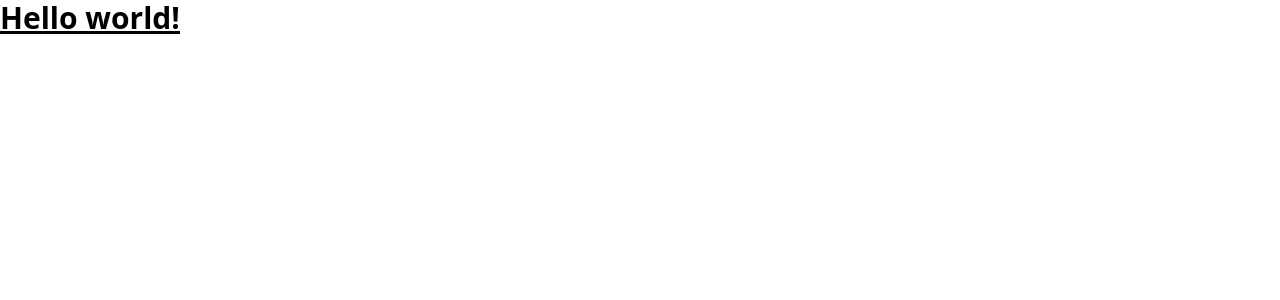
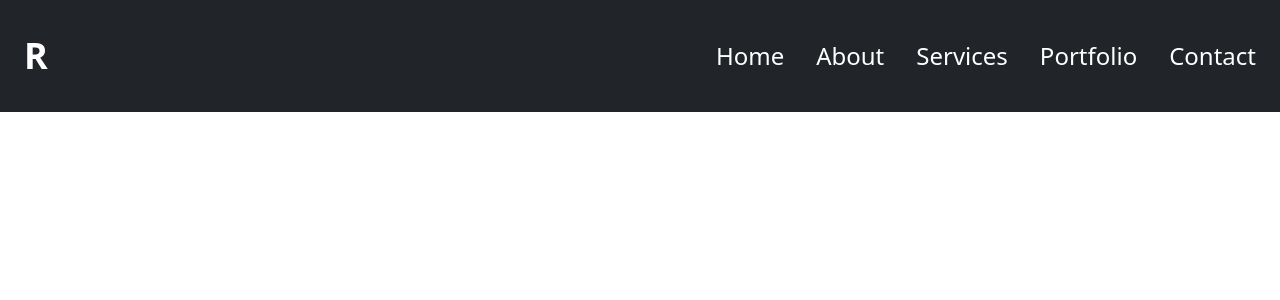
Before and after one commit to wedadosama/R-With-React, a React (Create React App) app: page / in a window 1280 px wide. Shown: the top 300 px of the page. Built offline with nearby package versions, Linux system fonts and the light colour scheme.

Commit message:
Add:Header

```diff
--- a/src/App.js
+++ b/src/App.js
@@ -1,7 +1,14 @@
-export default function App() {
+import Header from "./Header";
+
+
+
+function App() {
   return (
-    <h1 className="text-3xl font-bold underline">
-      Hello world!
-    </h1>
-  )
+    <>
+      <Header />
+
+    </>
+  );
 }
+
+export default App;
--- a/src/Header.jsx
+++ b/src/Header.jsx
@@ -1,9 +1,55 @@
-function Header(){
-  return(
-    <header>
+import { useState } from "react";
 
+function Header() {
+  const [menuOpen, setMenuOpen] = useState(false);
+
+  return (
+    <header className="absolute top-0 left-0 w-full flex justify-between items-center p-6 bg-[#212529] text-white">
+      <h1 className="text-4xl font-bold">R</h1>
+      <nav>
+        {}
+        <button
+          onClick={() => setMenuOpen(!menuOpen)}
+          className="md:hidden focus:outline-none"
+        >
+          <img src="/icons/menu.webp" alt="Menu" className="w-10 h-10" />
+        </button>
+
+        {}
+        <ul
+          className={`absolute top-16 left-0 w-full bg-[#212529] flex flex-col items-center space-y-4 text-2xl py-4 transition-all duration-300 ease-in-out ${
+            menuOpen ? "block" : "hidden"
+          } md:static md:flex md:flex-row md:space-x-8 md:space-y-0 md:bg-transparent`}
+        >
+          <li>
+            <a href="#" className="hover:text-gray-400">
+              Home
+            </a>
+          </li>
+          <li>
+            <a href="#" className="hover:text-gray-400">
+              About
+            </a>
+          </li>
+          <li>
+            <a href="#" className="hover:text-gray-400">
+              Services
+            </a>
+          </li>
+          <li>
+            <a href="#" className="hover:text-gray-400">
+              Portfolio
+            </a>
+          </li>
+          <li>
+            <a href="#" className="hover:text-gray-400">
+              Contact
+            </a>
+          </li>
+        </ul>
+      </nav>
     </header>
-
   );
 }
+
 export default Header;
```
